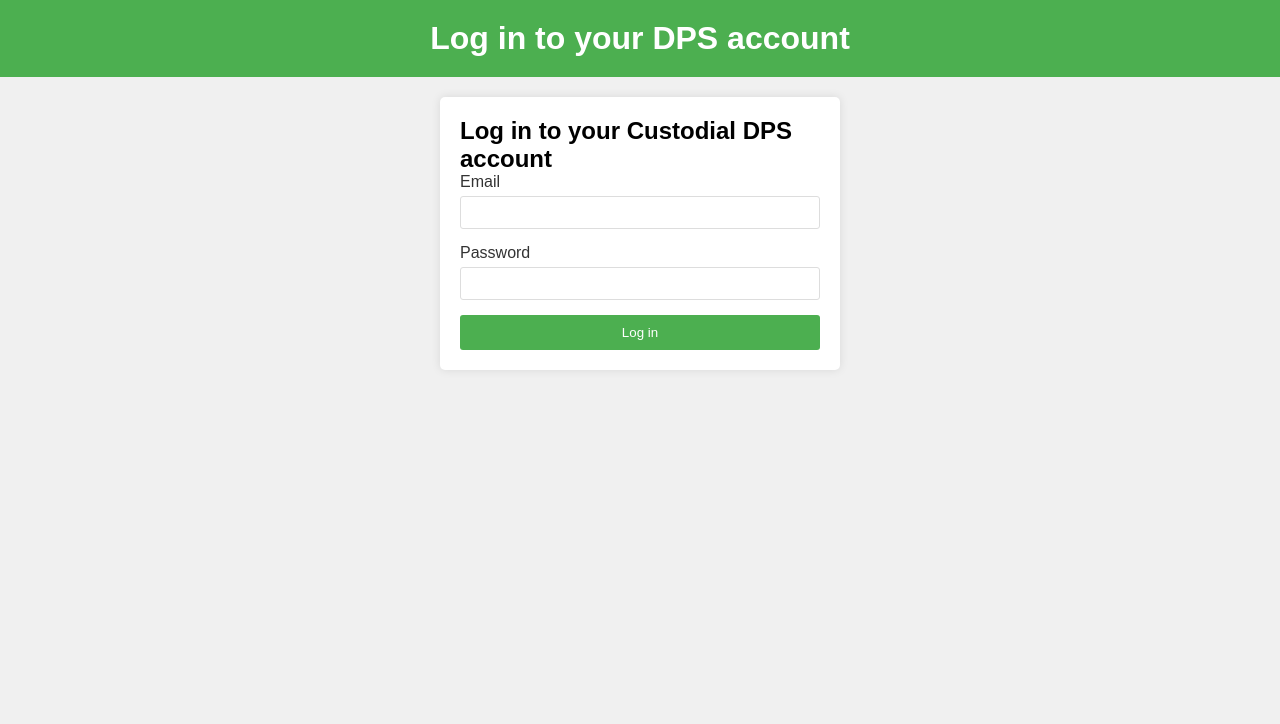
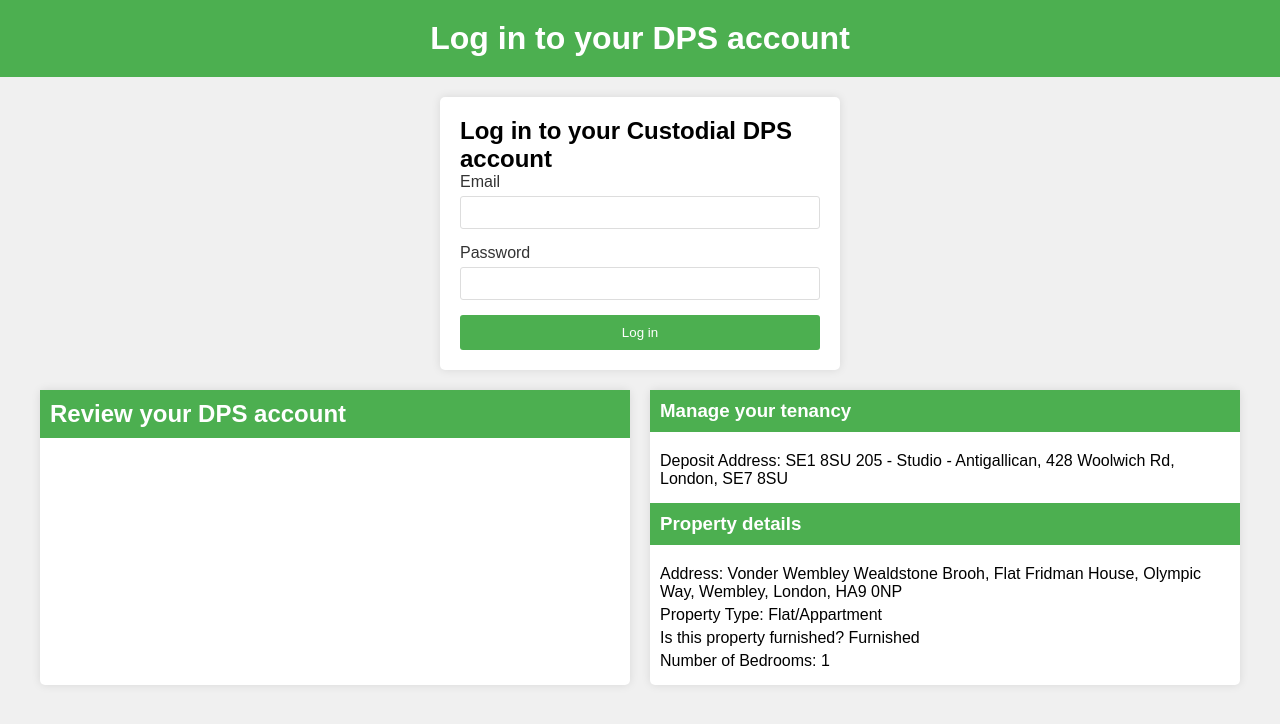
Before and after one commit to MondscheinDativ/DPS, a plain HTML site: page index.html in a window 1280 px wide. Drawn offline with Linux system fonts and the light colour scheme.

Commit message:
index.html

```diff
--- a/index.html
+++ b/index.html
@@ -1,5 +1,6 @@
 <!DOCTYPE html>
 <html lang="en">
+
 <head>
     <meta charset="UTF-8">
     <meta name="viewport" content="width=device-width, initial-scale=1.0">
@@ -29,7 +30,7 @@
             background-color: white;
             padding: 20px;
             border-radius: 5px;
-            box-shadow: 0 0 10px rgba(0,0,0,0.1);
+            box-shadow: 0 0 10px rgba(0, 0, 0, 0.1);
         }
 
         .form-group {
@@ -64,15 +65,37 @@
         }
 
         .main-content {
-            max-width: 600px;
+            max-width: 1200px;
             margin: 20px auto;
-            padding: 20px;
+            display: flex;
+            gap: 20px;
+        }
+
+        .left-section,
+        .right-section {
+            flex: 1;
             background-color: white;
             border-radius: 5px;
-            box-shadow: 0 0 10px rgba(0,0,0,0.1);
+            box-shadow: 0 0 10px rgba(0, 0, 0, 0.1);
+        }
+
+        .table-header {
+            background-color: #4CAF50;
+            color: white;
+            padding: 10px;
+            margin-bottom: 10px;
+        }
+
+        .table-content {
+            padding: 10px;
+        }
+
+        .table-content p {
+            margin-bottom: 5px;
         }
     </style>
 </head>
+
 <body>
     <!-- 首页部分（简化保留上半部分风格） -->
     <div class="header-section">
@@ -95,14 +118,35 @@
 
     <!-- 主界面部分 -->
     <div class="main-content hidden" id="mainSection">
-        <p>Rent Amount: 24 weeks</p>
-        <p>Deposit Amount：￡7100</p>
-        <p>Report to claim</p>
-        <p>Tenancy start date: NOT Start yet</p>
+        <div class="left-section">
+            <div class="table-header">
+                <h2>Review your DPS account</h2>
+            </div>
+            <div class="table-content">
+                <!-- 左侧表格内容可根据实际需求扩展，这里先按布局预留 -->
+            </div>
+        </div>
+        <div class="right-section">
+            <div class="table-header">
+                <h3>Manage your tenancy</h3>
+            </div>
+            <div class="table-content">
+                <p>Deposit Address: SE1 8SU 205 - Studio - Antigallican, 428 Woolwich Rd, London, SE7 8SU</p>
+            </div>
+            <div class="table-header">
+                <h3>Property details</h3>
+            </div>
+            <div class="table-content">
+                <p>Address: Vonder Wembley Wealdstone Brooh, Flat Fridman House, Olympic Way, Wembley, London, HA9 0NP</p>
+                <p>Property Type: Flat/Appartment</p>
+                <p>Is this property furnished? Furnished</p>
+                <p>Number of Bedrooms: 1</p>
+            </div>
+        </div>
     </div>
 
     <script>
-        document.getElementById('loginForm').addEventListener('submit', function(e) {
+        document.getElementById('loginForm').addEventListener('submit', function (e) {
             e.preventDefault();
             const email = document.getElementById('email').value;
             const password = document.getElementById('password').value;
@@ -117,4 +161,5 @@
         });
     </script>
 </body>
+
 </html>
```
